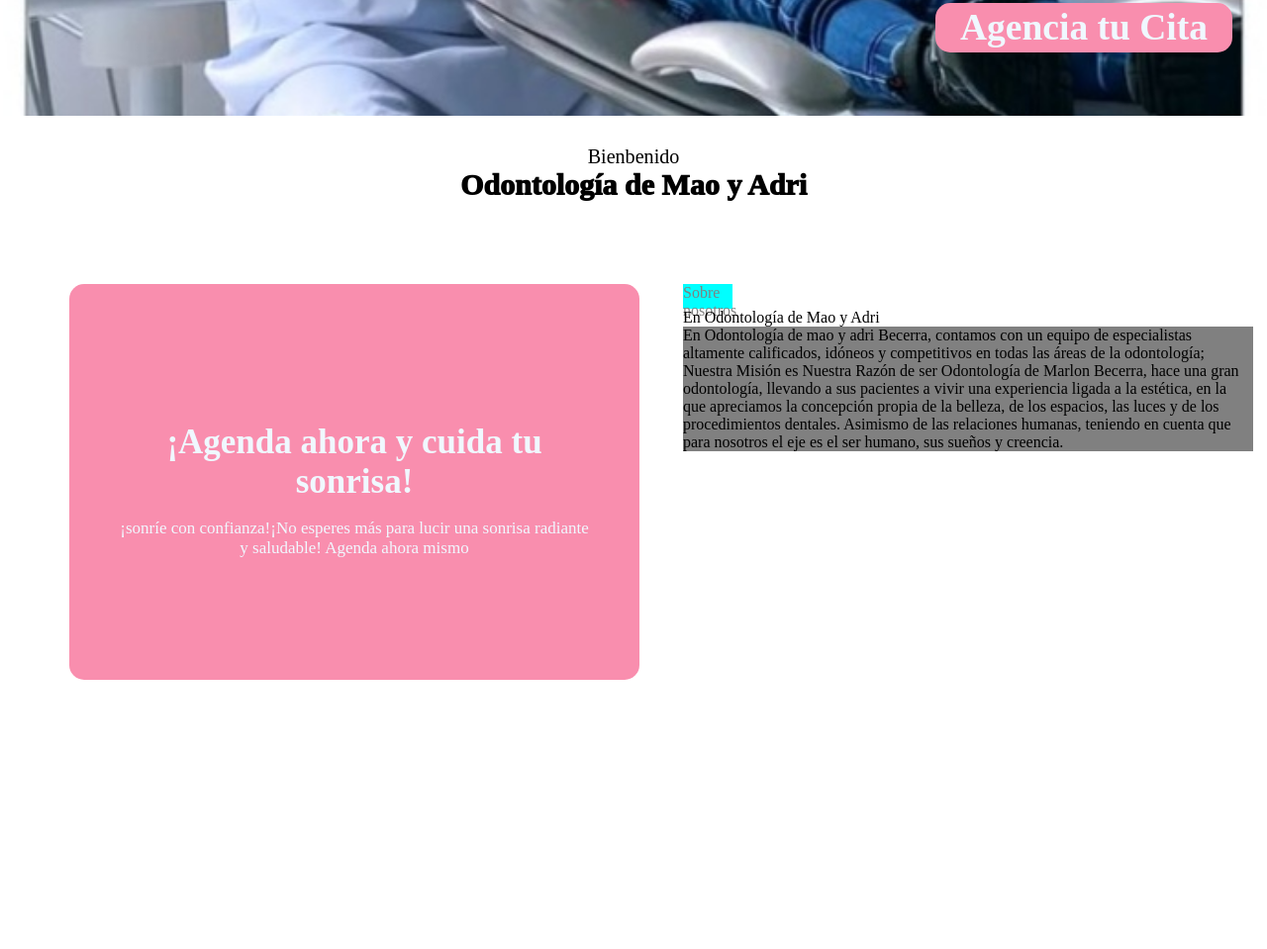
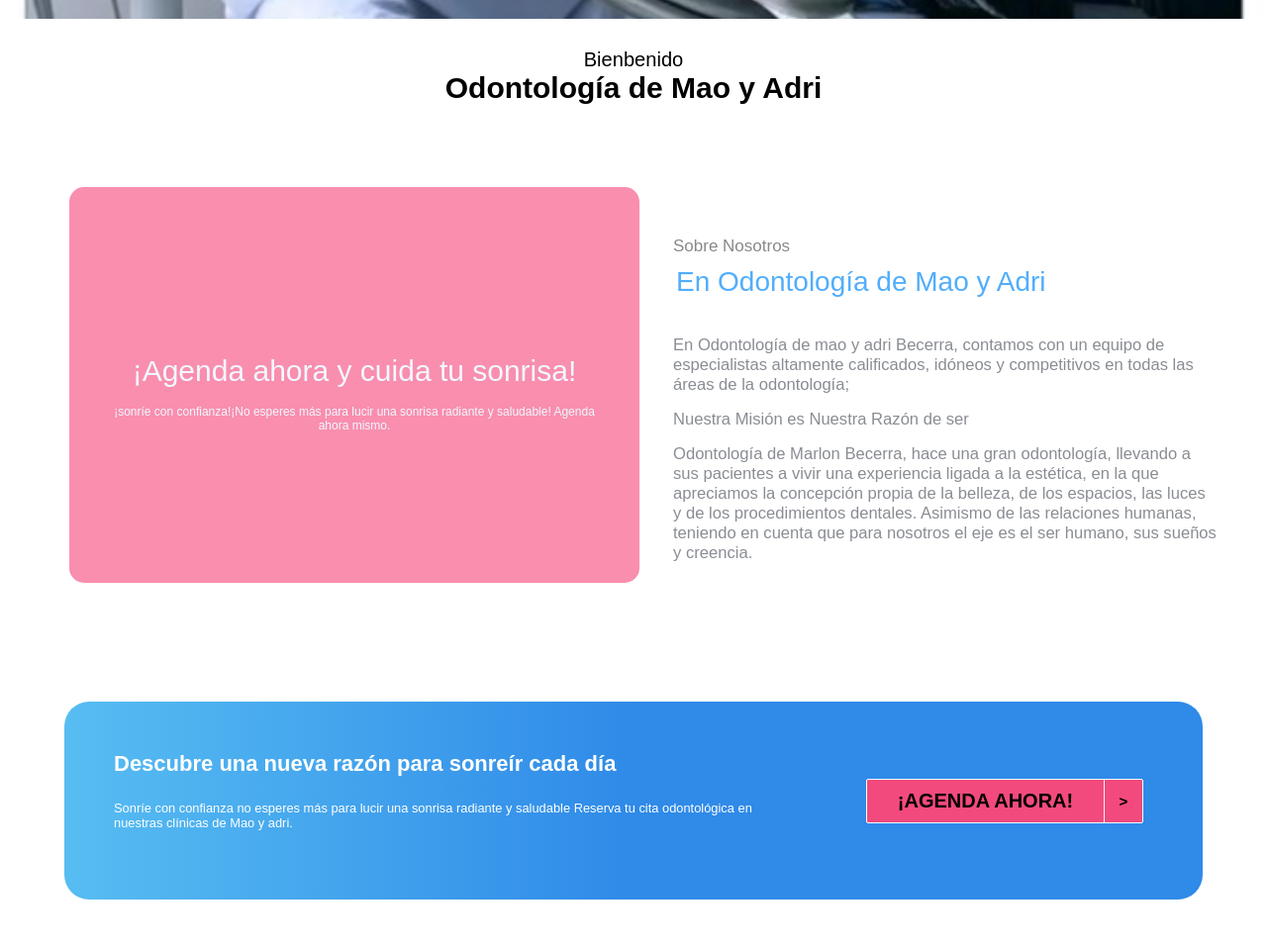
Before and after one commit to MiguelRodriguez-AC/aplicacionadriana, a plain HTML site: page index.html in a window 1280 px wide. Shown: the part 731-1690 px from the top of the page at 99% size. Before the commit the page ends 1488 px from the top, so only its background shows below. Drawn offline with Linux system fonts and the light colour scheme.

Commit message:
agregar archivo js

```diff
--- a/index.html
+++ b/index.html
@@ -3,20 +3,23 @@
 <head>
   <meta charset="UTF-8">
   <meta name="viewport" content="width=device-width, initial-scale=1.0">
-  <title>Document</title>
+  <title>adrina doctor</title>
+  <link rel="preconnect" href="https://fonts.googleapis.com">
+  <link rel="preconnect" href="https://fonts.gstatic.com" crossorigin>         <!-- para colocar el tipo ce letra -->
+  <link href="https://fonts.googleapis.com/css2?family=Roboto+Mono:ital,wght@0,100..700;1,100..700&family=Space+Grotesk:wght@300..700&display=swap" rel="stylesheet">   <!-- para colocar el tipo ce letra -->
   <link rel="stylesheet" href="styles.css">
-  <script src="https://kit.fontawesome.com/a0e41cb266.js" crossorigin="anonymous"></script>
+  <script src="https://kit.fontawesome.com/a0e41cb266.js" crossorigin="anonymous"></script>  <!-- para colocar la flecha -->
 </head>
 <body>
 
   <header>
-    <nav class="nav1">
+    <nav id="nav" class="nav1">
       <div class="contenedor-nav">
         <div class="logo">
           <img src="imagenes/logo1.png" alt="">
         </div>
 
-        <div class="menu">
+        <div class="menu" id="enlaces">
           <a href="#" id="ortodoncia" class="btn-header">ortodoncia</a>
           <a href="#" id="implantes" class="btn-header">Implantes</a>
           <a href="#" id="doctores" class="btn-header">Doctores</a>
@@ -54,11 +57,12 @@
 
       <div class="face front">
         <h1>¡Agenda ahora y cuida tu sonrisa!</h1>
-        <h3>¡sonríe con confianza!¡No esperes más para lucir una sonrisa radiante y saludable! Agenda ahora mismo</h3>
+        <h3>¡sonríe con confianza!¡No esperes más para lucir una sonrisa radiante y saludable! Agenda ahora mismo.</h3>
       </div>
       <div class="face back">
         <h3 class="Descubre">Descubre por qué miles de personas confían en nosotros para recuperar su confianza y salud dental.</h3>
         <p>Reserva tu cita odontológica en las clinicas del Mao y Adri</p>
+        <div class="link1">
           <div class="link">
             <div class="caja">
               <i class="fa-solid fa-arrow-right"></i>
@@ -66,35 +70,72 @@
             <a href="#">¡AGENDA TU CITA HOY!</a>
           </div>
         </div>
+      </div>
+    </div>
+  </div>
 
+<div class="parrafo1">
+  <div class="parrafo01">
     <div class="t1">
-        <a href="#">Sobre nosotros</a>
+      <a href="#">Sobre Nosotros</a>
     </div>
 
     <div class="t2">
       <p>En Odontología de Mao y Adri</p>
     </div>
 
-      <div class="parrafo1">
-        <p> <span class="parrrafo01">En Odontología de mao y adri Becerra, contamos con un equipo de especialistas
-          altamente calificados, idóneos  y competitivos en todas las áreas de la odontología; Nuestra Misión es Nuestra
-          Razón de ser Odontología de Marlon Becerra, hace una gran odontología, llevando a sus pacientes a vivir una
+    <div class="parrafo2">
+      <p><span class="parrrafo02">
+          <div class="pa1">
+            En Odontología de mao y adri Becerra, contamos con un equipo de especialistas
+            altamente calificados, idóneos  y competitivos en todas las áreas de la odontología;
+          </div>
+          <div class="pa2">
+            Nuestra Misión es Nuestra Razón de ser
+          </div>
+          <div class="pa3">
+            Odontología de Marlon Becerra, hace una gran odontología, llevando a sus pacientes a vivir una
             experiencia ligada a la estética, en la que apreciamos la concepción propia de la belleza, de los espacios, las
             luces y de los procedimientos dentales. Asimismo de las relaciones humanas, teniendo en cuenta que para nosotros
-          el eje es el ser humano, sus sueños y creencia.</span>
+            el eje es el ser humano, sus sueños y creencia.
+          </div>
+        </span>
       </p>
+    </div>
+  </div>
 </div>
 
 
+<div class="parrafo4">
+  <div class="parrafo04">
+    <div class="parrafo004">
+      <div class="parrafo401">
+        <div class="ar1">
+          <h1>Descubre una nueva razón para sonreír cada día</h1>
         </div>
 
-
+        <div class="ar2">
+          <h3>Sonríe con confianza no esperes más para lucir una sonrisa radiante y saludable
+            Reserva tu cita odontológica en nuestras clínicas de Mao y adri.</h3>
+        </div>
+      </div>
     </div>
 
-
+    <div class="parrafo402">
+      <div class="parrafo403">
+        <div class="parrafo404">
+          <h1>¡AGENDA AHORA!</h1>
         </div>
 
+        <div class="parrafo405">
+          <h2>></h2>
         </div>
+      </div>
+    </div>
+  </div>
+</div>
+
+<script src="js/main.js"></script>
 
 </body>
 </html>
--- a/styles.css
+++ b/styles.css
@@ -1,16 +1,11 @@
-:root {
-    --tamañogirarvertical: 400px;
-    --tamnogirarhorizontal: 45%;
-    --tamañotex: 50px;
-    --tamaño-p-t1-t2: 620px;
+body {
+    font-family: "Montserrat", sans-serif;
 }
-
 
 * {
     margin: 0;
     padding: 0;
     box-sizing: border-box;
-    font-family: "montserrat";
 }
 
 .logo {
@@ -24,34 +19,48 @@
     width: 100px;
 }
 
+nav {
+    position: fixed;                             /* para que el menu se despliege con el rotor hacia abejo*/
+    box-shadow: 0 0 10px 0 rgba(0,0,0,.5);
+}
+
 .nav1 {
-    height: 98px;
+    background-color: aliceblue;
+    height: 80px;
+    color: var(--color-de-efecto);
+}
+
+.nav2 {
+    background: #fff;
+    height: 100px;
+    color: var(--color-de-efecto);
+    z-index: 1;                                           /* para colocar este cuadro sobre todos */
 }
 
 .contenedor-nav {
-    background: transparent;
     display: flex;
     width: 1303px;
     height: 90px;
-    box-shadow: 0 0 10px 0 rgba(0,0,0,.5);
+    height: inherit;
 }
 
 .menu {
     justify-content: center;                                   /* para centrar el texto */
     display: flex;
     width: 800px;
-    align-items: center;                               /* para centrar el texto verticalmente */
+    align-items: center;                                 /* para centrar el texto verticalmente */
 }
 
 .menu a {
-    color: #0B2744;
     padding: 0 30px;                                        /* este sirve para un espacio entre otro */
-    font-size: 20px;
+    font-size: 18px;
     text-decoration: none;                                  /* para quitar las lineas del texto */
+    color: inherit;                            /* sirve para que haga el cambio de color con el efecto de js */
+    border-bottom: 5px solid transparent;          /* evita que el efecto de la line no actue con el texto */
 }
 
 .menu a:hover {
-    border-bottom: 5px solid #808080;
+    border-bottom: 5px solid var(--color-de-efecto);
     transition: 3s;
 }
 
@@ -84,33 +93,35 @@
 }
 
 .textos1 {
+    font-family: "Anybody", sans-serif;
     text-align: center;                                               /* para centrar textos horizontalmente */
-    font-size: 25px;                                                /* para aumentar el tamaño de la letra */
+    font-size: 20px;                                                /* para aumentar el tamaño de la letra */
 }
 
 .textos1 h1{
     width: 400px;
-    color: #0B2744;
-    position: relative;
+    color: #F98EAE;
+    margin-top: 470px;                                                   /* envia el texto hacia abajo */
+    padding: 2%;
+    font-weight: 600;
     /* height: 50px; */
     /*line-height: 50px;                                            /* para centrar el textos verticalmente */
     /* position: relative; */
-    /*left: 50px;                                                    /* para colocarlo hacia la derecha */
-    top: 530px;                                                       /* para colocarlo hacia abajo */
+    /*left: 50px;                                                    /* para colocarlo hacia la derecha */                                                    /* para colocarlo hacia abajo */
     /*bottom: 15px;                                                           /* hacia la arriba */
     /*right: 10px;                                                          /* hacia izquierda */
 }
 
 .textos1 h2 {
     width: 300px;
-    position: relative;
-    left: 55px;
     top: 550px;
     line-height: 50px;
     height: 50px;
     background-color: #F98EAE;
     color: aliceblue;
     border-radius: 15px;
+    margin: auto;
+    font-weight: 400;                                                       /* centra los cuadros de textos */
 }
 
 .bienvenida {
@@ -126,7 +137,7 @@
 }
 
 .pa {
-    font-weight: 1000;            /* para colocar negrilla a un parrafo agregande span y llamandolo con una clase */
+    font-weight: 700;            /* para colocar negrilla a un parrafo agregande span y llamandolo con una clase */
 }
 
 .bienvenida a {
@@ -153,15 +164,16 @@
 }
 
 .front h1{
-    width: 400px;
-    font-size: 35px;
+    width: 450px;
+    font-size: 30px;
     margin: 3%;
+    font-weight: 480;
 }
 
 .front h3 {
-    width: 480px;
-    font-size: 17px;
-    font-weight: 1;
+    width: 499px;
+    font-size: 12px;
+    font-weight: 350;
 }
 
 .card .back {
@@ -173,7 +185,7 @@
     height: 200px;
     width: 520px;
     align-content: center;
-    font-size: 38px;
+    font-size: 30px;
     position: relative;
     bottom: 30px;
     /* margin: 2%; */
@@ -183,12 +195,14 @@
     position: relative;
     bottom: 35px;
     width: 500px;
-    font-size: 19px;
+    font-size: 14px;
 }
 
-.Descubre {
-    font-weight: 50;
+.Descubre h3{
+    font-weight: 25;
 }
+
+
 
 .link {
     border-radius: 4px;
@@ -196,7 +210,7 @@
     height: 45px;
     width: 250px;
     /* font-size: 15px; */
-    justify-content: center;                          /* para centrar una caja dentro de otro verlical mente */
+    justify-content: center;                          /* para centrar una caja dentro de otro verlicalmente */
     align-items: center;
     border-style: solid;
     border-color: aliceblue;
@@ -212,6 +226,13 @@
     color: aliceblue;
     text-decoration: none;
     padding: 3%;
+    font-size: 15px;
+}
+
+.link1 :hover {
+    background-color: #69CED3;
+    cursor: pointer;
+    transition: 1s;
 }
 
 .caja {
@@ -223,7 +244,6 @@
     border-style: solid;
     border-color: aliceblue;
     border-width: 0 1px 0 0;
-    font-size: 12px;
     color: aliceblue;
 }
 
@@ -251,26 +271,130 @@
     color: black;
 }
 
+.parrafo1 {
+    width: 600px;
+    float: right;    /* para enviar el texto a la derecha */
+    margin-top: -430px;
+    height: 380px;
+    font-size: 16.6px;
+    color: #898D93;
+}
+
+.parrafo01 {
+    width: 550px;
+    height: 100%;
+}
+
 .t1 {
-    width: 50px;
-    height: 25px;
-    background-color: aqua;
-    position: relative;
-    left: var(--tamaño-p-t1-t2);
+    height: var(--height-distancia);
+    line-height: var(--height-distancia);                 /* para centrar texto verticalmente tiene que ser igual al height del div*/
 }
 
 .t1 a {
     text-decoration: none;
-    color: #808080;
+    font-size: 17px;
+    color: #898989;
 }
 
-.t2{
+.t2 {
     position: relative;
-    left: var(--tamaño-p-t1-t2);
+    left: 3px;
+    height: 70px;
+    color: #51AEFB;
+    font-size: 28px;
+    font-weight: 500;
 }
 
-.parrafo1 {
-    background-color: #808080;
-    position: relative;
-    left: var(--tamaño-p-t1-t2);
+.pa2 {
+    height: var(--height-ditancia-tex);
+    line-height: var(--height-ditancia-tex);
 }
+
+.parrafo4 {
+    height: 300px;
+    display: flex;             /* paracentrar el div colocando en el pare verticalmente*/
+    align-items: center;       /* paracentrar el div colocando en el pare verticalmente*/
+}
+
+.parrafo04 {
+    display: flex;
+    height: 200px;
+    width: 1150px;
+    margin: 0 auto;
+    border-radius: 25px;
+    background: linear-gradient(90deg,   /* esto es para colocarlo horizontalmente */
+        #57BDF2,
+        #2F8AE8,
+        #2F8AE8
+    );
+}
+
+.parrafo004 {
+    width: 750px;
+    display: flex;
+    align-items: center;
+    justify-content: center;
+}
+
+.parrafo401 {
+    width: 650px;
+    height: 100px;
+    font-size: 11px;
+}
+
+.ar1 {
+    color: var(--coloblanco);
+    height: 50%;
+
+}
+
+.ar2 h3{
+    color: var(--coloblanco);
+    font-weight: 500;
+}
+
+.parrafo402 {
+    display: flex;
+    align-items: center;
+    margin: 0 auto;
+}
+
+.parrafo403 {
+    background-color: #f34a7d;
+    font-size: 10px;
+    display: flex;
+    /*justify-content: space-between;     /* para colocar el div a la derecha */
+    width: 280px;
+    margin: auto;
+    border-radius: 2px;
+    border-style: solid;
+    border-color: #fff;
+    border-width: var(--Tamañolinea);
+    height: 45px;
+}
+
+.parrafo404 {
+    width: 240px;
+    display: flex;
+    align-items: center;
+    justify-content: center;
+    border-style: solid;
+    border-color: aliceblue;
+    border-width: 0 var(--Tamañolinea) 0 0;
+}
+
+.parrafo405 {
+    display: flex;
+    align-items: center;
+    margin: auto;
+}
+
+:root {
+    --coloblanco: #fff;    /* linea 347,354 */
+    --tamañogirarvertical: 400px;     /* linea 159,264 */
+    --tamnogirarhorizontal: 45%;      /* line 158,263 */
+    --color-de-efecto: rgb(8, 153, 197);   /* linea 39,45,72 */
+    --height-distancia: 40px;    /* linea 289,290 */
+    --height-ditancia-tex: 50px;     /* linea 309,310 */
+    --Tamañolinea: 1px;      /* linea 374,385 */
+}
```
Also changed, not shown: js/main.js (added, +22 -0 lines). Lines whose indentation alone changed are shown as unchanged.
